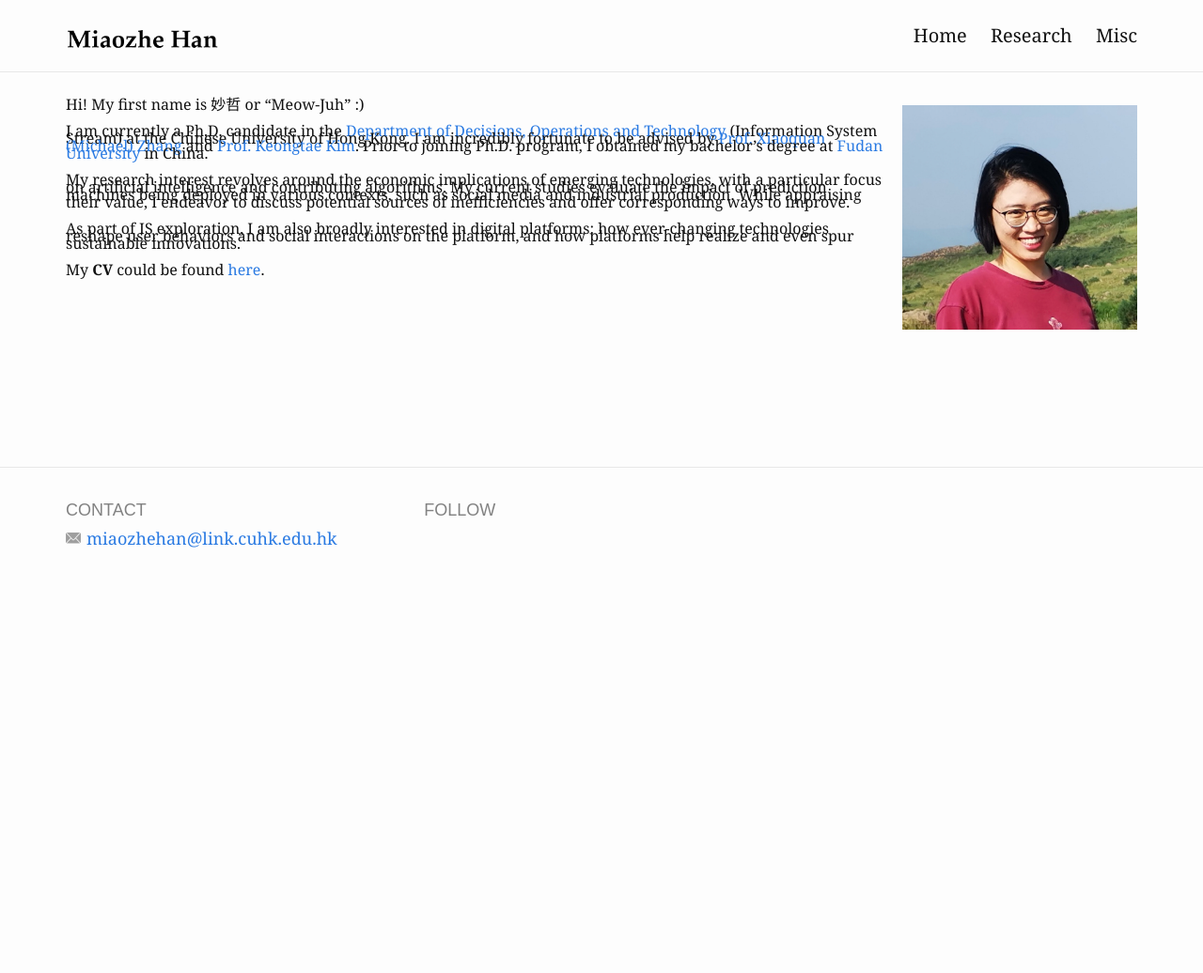
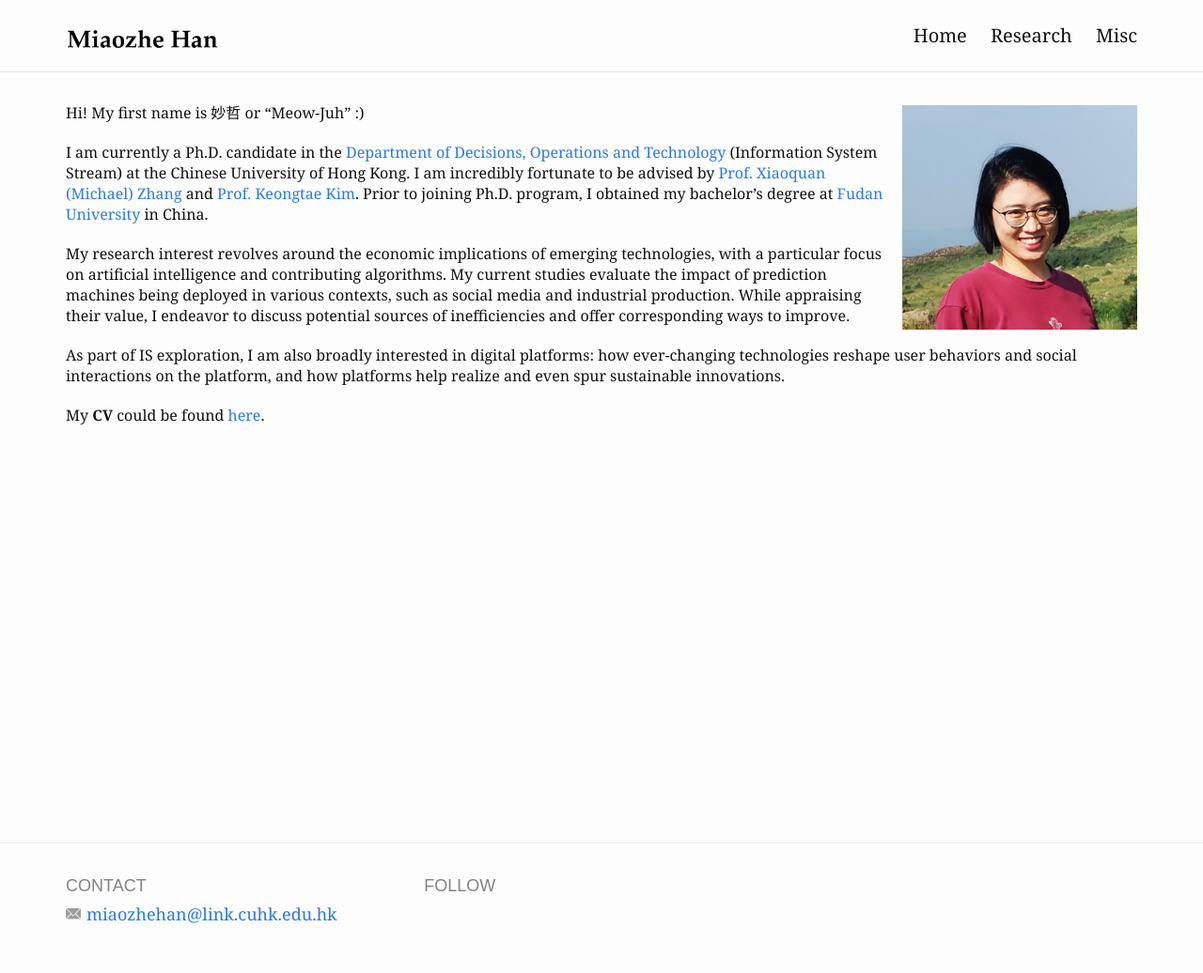
Before and after one commit to miaozhehan99/miaozhehan99.github.io, a Jekyll site: the page built from index.md, in a window 1280 px wide. Shown: the whole page at 94% size. Built offline with Jekyll 4.4.1, drawn with Linux system fonts in a browser that asks for light colours; before the commit the page ends 900 px from its top, so only the background shows below that.

Commit message:
Update _work.scss

```diff
--- a/_sass/_work.scss
+++ b/_sass/_work.scss
@@ -13,5 +13,5 @@
 }
 
 body{
- line-height: 50%
+ line-height: normal
 }
```
